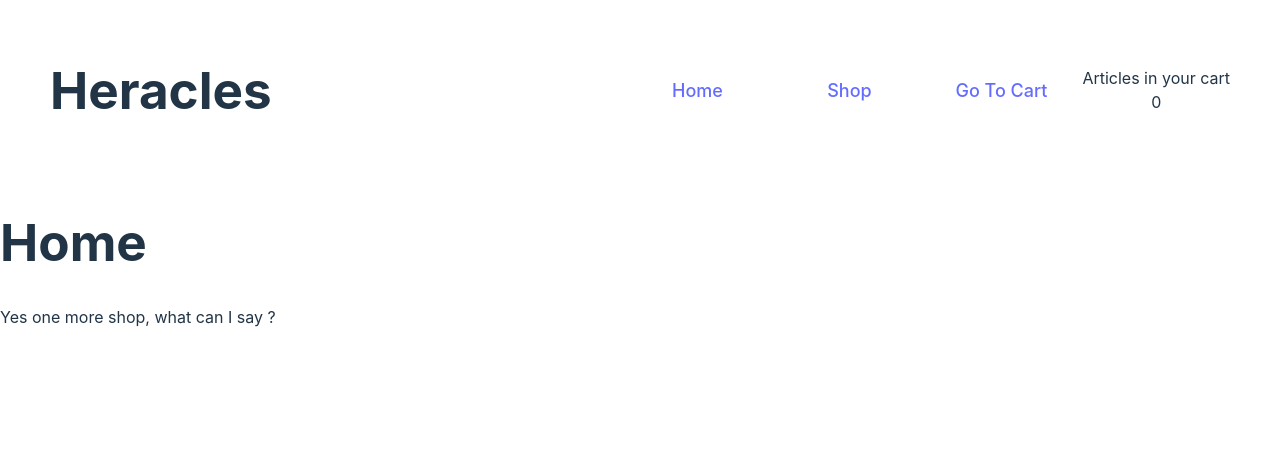
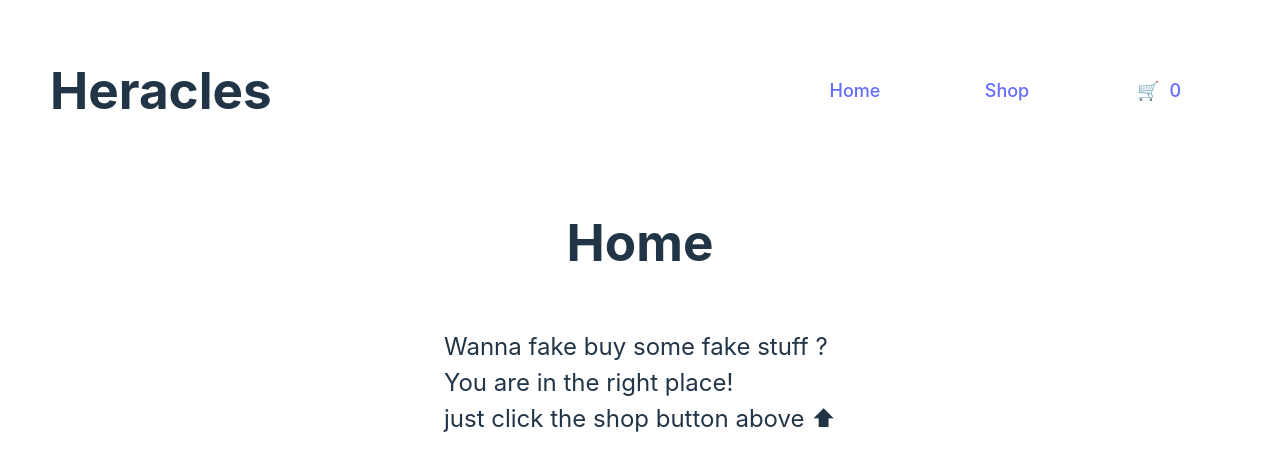
Before and after one commit to daniel-echevarria/ShoppingCart, a React (Vite) app: page / in a window 1280 px wide. Shown: the top 470 px of the page. Built offline with nearby package versions, Linux system fonts and the light colour scheme.

Commit message:
Improve cart display and quantity

```diff
--- a/src/components/App/App.css
+++ b/src/components/App/App.css
@@ -10,7 +10,7 @@
 
 .article-count {
   display: flex;
-  flex-direction: column;
+  gap: 10px;
   justify-content: center;
   align-items: center;
 }
@@ -25,7 +25,9 @@ header {
 
 main {
   grid-area: main;
-  /* background-color: pink; */
+  display: flex;
+  align-items: center;
+  flex-direction: column;
 }
 
 h2 {
--- a/src/components/App/App.jsx
+++ b/src/components/App/App.jsx
@@ -17,11 +17,12 @@ function App() {
         <nav>
           <Link to={"home"}>Home</Link>
           <Link to={"shop"}>Shop</Link>
-          <Link to={"cart"}>Go To Cart</Link>
-          <div className="article-count">
-            <span>Articles in your cart</span>
-            <span>{articleCount}</span>
-          </div>
+          <Link to={"shop"}>
+            <div className="article-count">
+              <span>🛒</span>
+              <span>{articleCount}</span>
+            </div>
+          </Link>
         </nav>
       </header>
       <main>
--- a/src/components/Article/Article.jsx
+++ b/src/components/Article/Article.jsx
@@ -38,8 +38,7 @@ const Article = ({ id }) => {
       </div>
       <div className="cart">
         <p> {price} $ </p>
-        <div className="quantity">
-          <span>Quantity</span>
+        <p>x</p>
         <input
           type="number"
           min={0}
@@ -47,7 +46,6 @@ const Article = ({ id }) => {
           value={num}
           onChange={handleChange}
         />
-        </div>
         <button onClick={handleCartChange}>Add To Cart 🛒</button>
       </div>
     </div>
--- a/src/components/Home/Home.css
+++ b/src/components/Home/Home.css
@@ -1,3 +1,3 @@
-h1 {
-  /* width: 100%; */
+.home-description {
+  font-size: 24px;
 }
--- a/src/components/Home/Home.jsx
+++ b/src/components/Home/Home.jsx
@@ -4,7 +4,11 @@ const Home = () => {
   return (
     <>
       <h1>Home</h1>
-      <p>Yes one more shop, what can I say ?</p>
+      <p className="home-description">
+        Wanna fake buy some fake stuff ? <br></br>
+        You are in the right place! <br></br>
+        just click the shop button above ⬆
+      </p>
     </>
   );
 };
```
Lines whose indentation alone changed are shown as unchanged.
